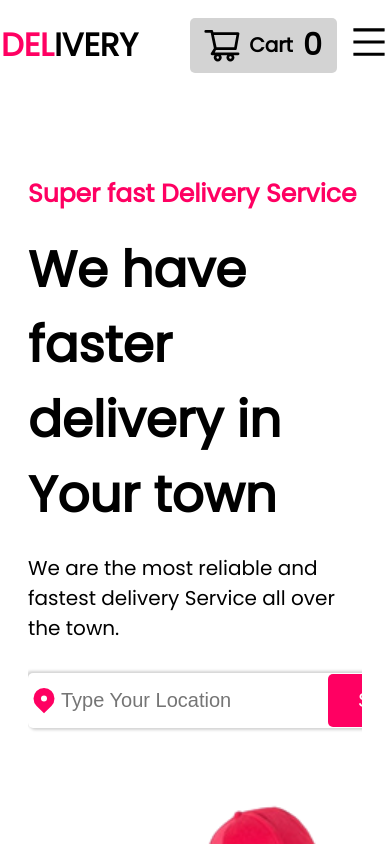
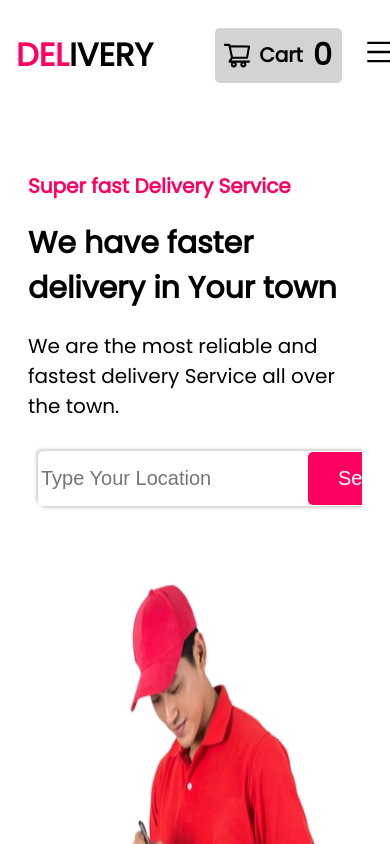
Before and after one commit to DesmondNzubechi/products-delivery, a React (Create React App) app: page / in a window 390 px wide. Shown: the top 844 px of the page. Built offline with nearby package versions, Linux system fonts and the light colour scheme.

Commit message:
new change

```diff
--- a/src/components/Header/Header.css
+++ b/src/components/Header/Header.css
@@ -10,6 +10,7 @@ header{
     left: 0;
     right: 0;
     width: 100%;
+    padding: 10px 40px 10px 10px;
 
 }
 .logo{
@@ -90,7 +91,7 @@ header{
 
 }
 .menu .open, .menu .close{
-    font-size: 40px;
+    font-size: 30px;
 }
 .menu{
     display: none;
@@ -124,5 +125,13 @@ header{
     .menu{
         display: block;
     }
-
+    .addToCart{
+        padding: 5px;
+    }
+    .cart{
+        font-size: 30px;
+    }
+    .menu li{
+        font-size: 30px;
+    }
 }
--- a/src/components/Home/Home.css
+++ b/src/components/Home/Home.css
@@ -26,8 +26,8 @@
     display: flex;
     justify-content: justify;
     align-items: center;
-    width: fit-content;
-    margin: 30px 0;
+    width: 100%;
+    margin: 30px 10px;
     padding: 1px;
     border-radius: 5px;
     box-shadow: 2px 2px 3px lightgray, -2px -2px 3px lightgrey;
@@ -38,6 +38,7 @@
     border: none;
     font-size: 20px;
     background: none;
+
 }
 .formSearch button{
     border: none;
@@ -64,5 +65,19 @@ img{
 @media (max-width:768px) {
     .homy{
         display: block;
+
+    }
+    img{
+        width: 100%;
+        height: relative;
+        border-radius: 50%;
+
+    }
+    .heading{
+        font-size: 20px;
+    }
+    .firstParagraph{
+        font-size: 30px;
+        font-weight: 10000;
     }
 }
```
